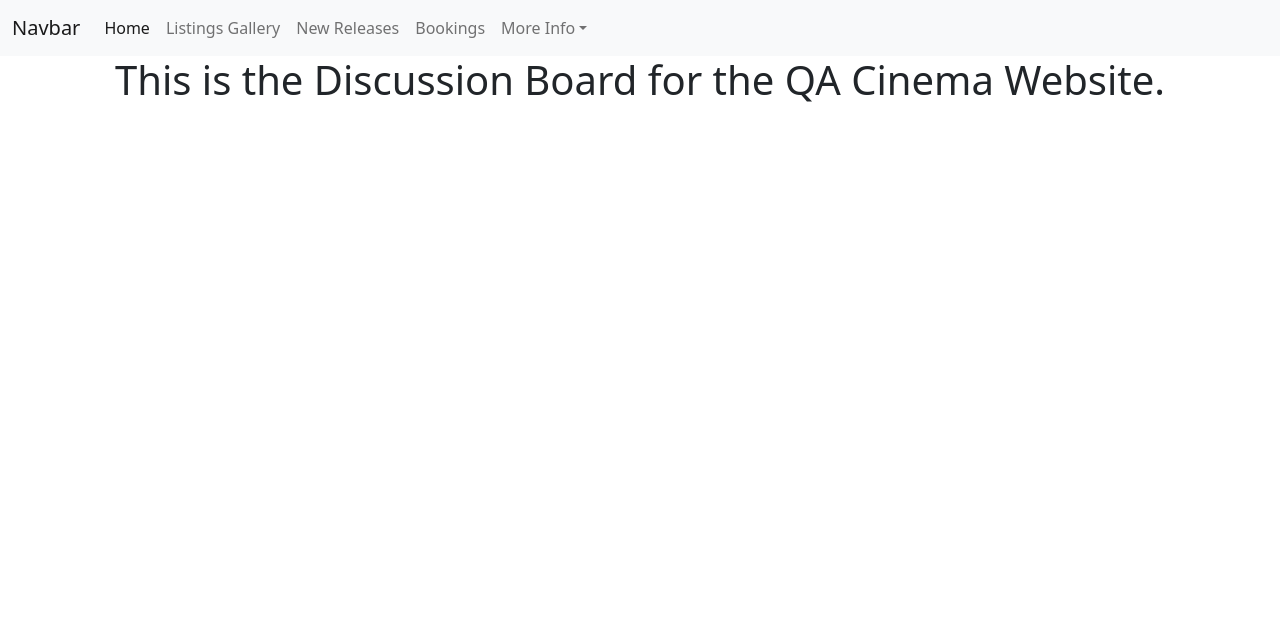
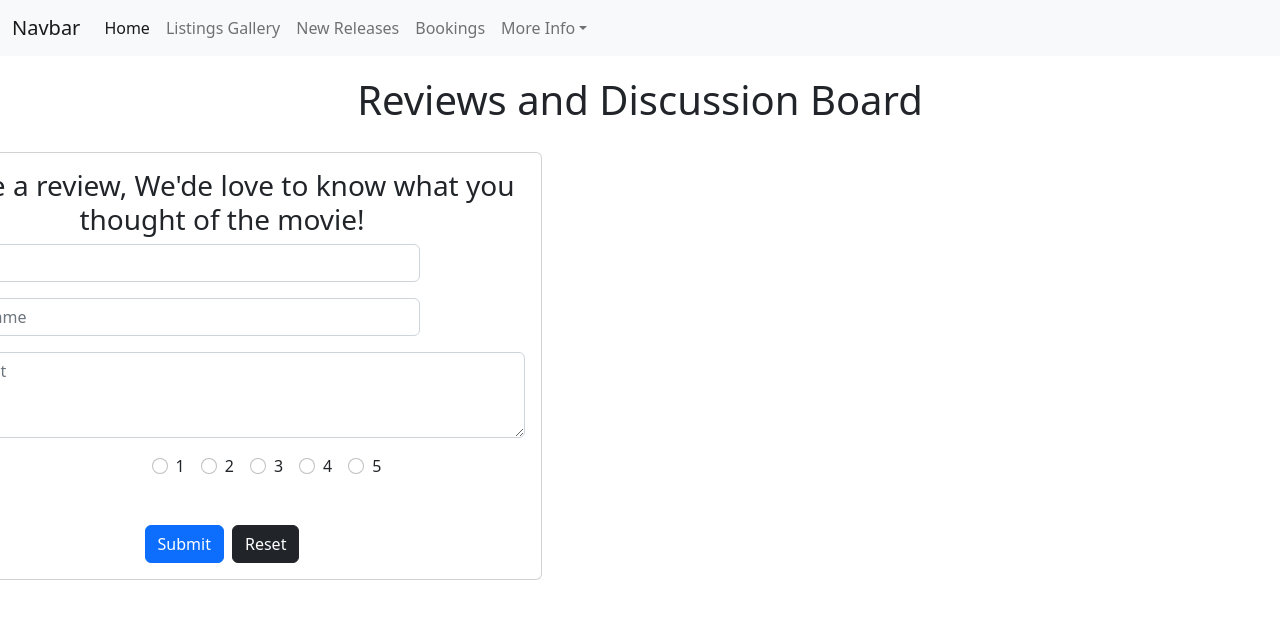
Before and after one commit to QAC-Sierra/QACinemas, a React (Create React App) app in the folder qac-site/: page /discussion-board in a window 1280 px wide. Shown: the top 618 px of the page. Built offline with nearby package versions, Linux system fonts and the light colour scheme.

Commit message:
QAC-72 #in-progress #comment Added a ratings and review section.

```diff
--- a/qac-site/src/components/DiscussionBoard.jsx
+++ b/qac-site/src/components/DiscussionBoard.jsx
@@ -1,15 +1,65 @@
 import React from "react";
+import {CContainer, CFormInput, CForm, CRow, CFormLabel, CCol, CFormCheck, CButton, CFormTextarea,CCard, CCardBody} from "@coreui/react";
+import "./styles/DiscussionBoard.css"
+
 
 const DiscussionBoard = () => {
 	return (
-		<>
-			<header>
-				<h1>
-				This is the Discussion Board for the QA Cinema Website.
-                </h1>
-			</header>
-		</>
-	);
-}
+		<CContainer>
+		<h1 id="Title1"> Reviews and Discussion Board</h1>
+		<CCard id="card1" style={{ width: '40rem' }}>
+			<CCardBody>
+				<h3> Leave a review, We'de love to know what you thought of the movie!</h3>
+<CForm>
+  <CRow className="mb-3">
+    {/* <CFormLabel className="col-sm-2 col-form-label">Name</CFormLabel> */}
+    <CCol sm={10} >
+      <CFormInput Placeholder="Name" id="Name1"/>
+    </CCol>
+  </CRow>
+  <CRow className="mb-3">
+    {/* <CFormLabel className="col-sm-2 col-form-label">Movie Name</CFormLabel> */}
+    <CCol sm={10} >
+      <CFormInput Placeholder="Movie Name" id="MovieName1"/>
+    </CCol>
+  </CRow>
+  {/* <CRow className="mb-3">
+    <CFormLabel className="col-sm-2 col-form-label">Comments</CFormLabel>
+	<CCol sm={10} >
+      <CFormInput type="comment" id="Comment1"/>
+	  </CCol>
+  </CRow> */}
+  <CRow className="mb-3">
+  <CForm>
+  <CFormTextarea
+  	Placeholder="Comment"
+    id="Comment"
+    rows="3"
+  ></CFormTextarea>
+</CForm>
+  </CRow>
+  <fieldset className="row mb-3">
+    <legend className="col-form-label col-sm-2 pt-0">Movie Rating</legend>
+    <CCol sm={10} >
+	<CFormCheck inline type="radio" name="inlineRadioOptions" id="inlineCheckbox1" value="option1" label="1"/>
+<CFormCheck inline type="radio" name="inlineRadioOptions" id="inlineCheckbox2" value="option2" label="2"/>
+<CFormCheck inline type="radio" name="inlineRadioOptions" id="inlineCheckbox3" value="option3" label="3"/>
+<CFormCheck inline type="radio" name="inlineRadioOptions" id="inlineCheckbox3" value="option3" label="4"/>
+<CFormCheck inline type="radio" name="inlineRadioOptions" id="inlineCheckbox3" value="option3" label="5"/>
+    </CCol>
+  </fieldset>
+  <div className="d-grid d-md-flex justify-content-md-center">
+  <CButton color="primary" className="me-md-2">
+    Submit
+  </CButton>
+  <CButton color="dark">Reset</CButton>
+</div>
 
-export default DiscussionBoard;
+</CForm>
+</CCardBody>
+</CCard>
+</CContainer>
+	)
+  }
+
+  export default DiscussionBoard
--- /dev/null
+++ b/qac-site/src/components/styles/DiscussionBoard.css
@@ -0,0 +1,8 @@
+#card1 {
+top: 20px;
+left: -180px;
+}
+
+#Title1 {
+margin-top: 20px;
+}
```
